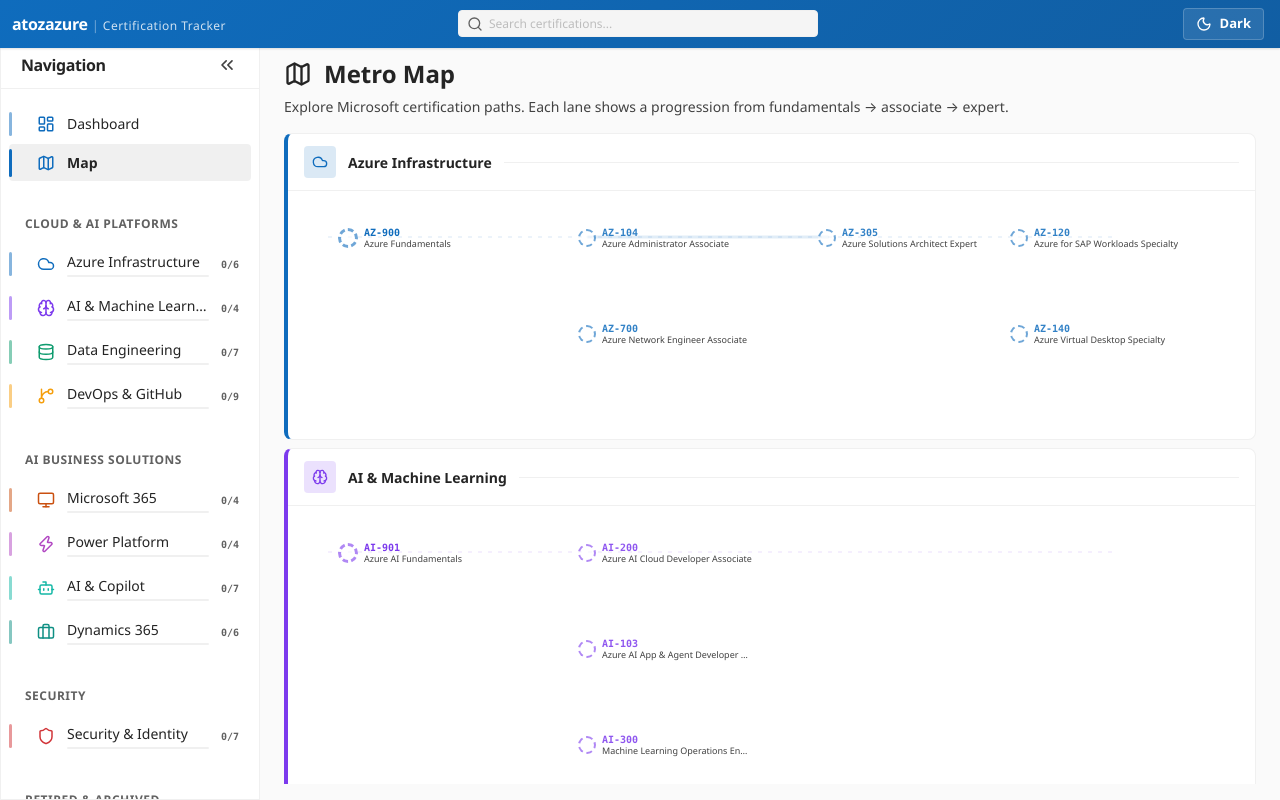
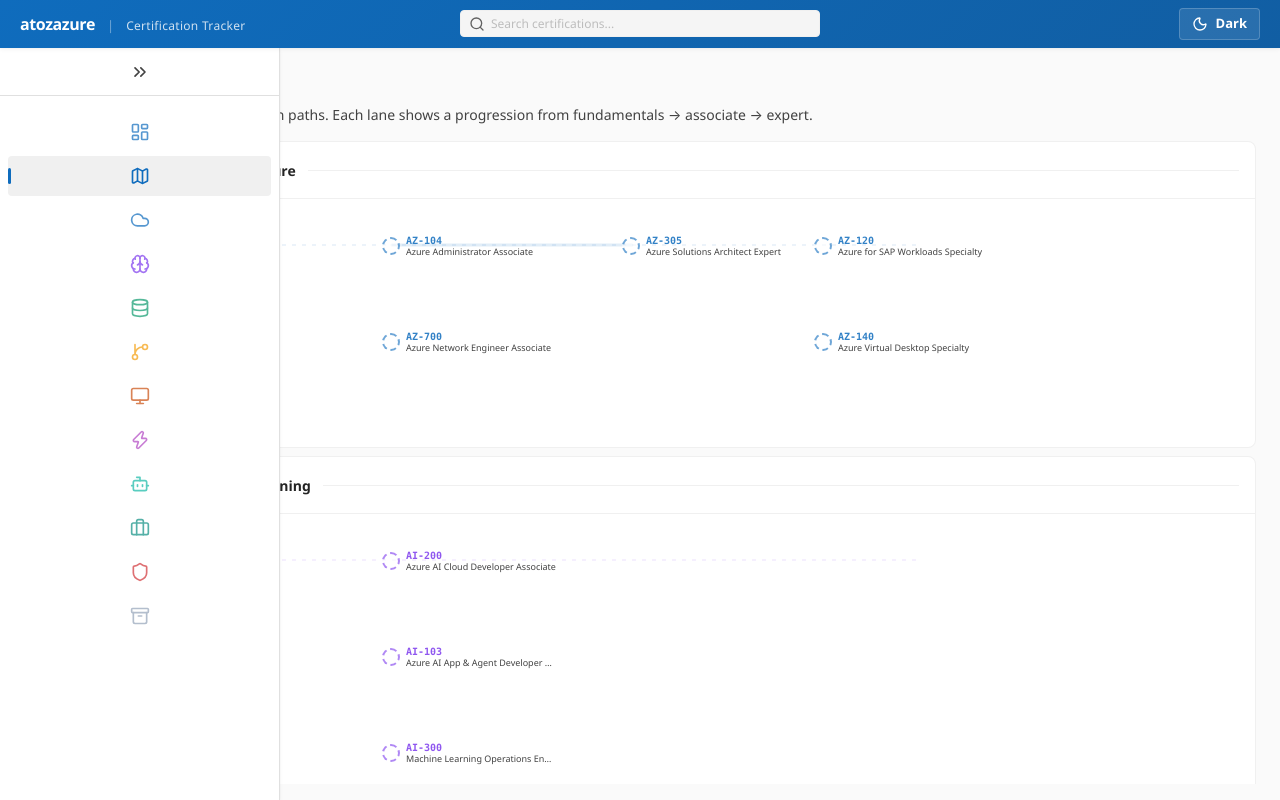
Before and after one commit to danzure/microsoft-certified-tracker, a React (Vite) app: page /map in a window 1280 px wide. Built offline with nearby package versions, Linux system fonts and the light colour scheme.

Commit message:
Header + sidebar updates

```diff
--- a/src/App.jsx
+++ b/src/App.jsx
@@ -10,7 +10,7 @@ import { useState } from 'react';
 import './App.css';
 
 function App() {
-  const [sidebarOpen, setSidebarOpen] = useState(true);
+  const [sidebarOpen, setSidebarOpen] = useState(false);
 
   const toggleSidebar = () => setSidebarOpen((prev) => !prev);
   const closeSidebar = () => setSidebarOpen(false);
--- a/src/components/Layout/Header.css
+++ b/src/components/Layout/Header.css
@@ -7,17 +7,17 @@
   display: flex;
   align-items: center;
   justify-content: space-between;
-  padding: 0 var(--space-4) 0 var(--space-3);
+  padding: 0 12px;
   z-index: var(--z-header);
-  background: linear-gradient(135deg, var(--colorBrandBackground), var(--colorBrandBackgroundHover));
+  background: linear-gradient(135deg, #0f6cbd 0%, #115ea3 100%);
   border-bottom: 1px solid transparent;
   color: #ffffff;
-  box-shadow: var(--shadow-sm);
+  box-shadow: 0 2px 4px rgba(0, 0, 0, 0.04), 0 0 2px rgba(0, 0, 0, 0.06);
 }
 
 [data-theme="dark"] .header {
-  background: var(--bg-surface-2);
-  border-bottom: 1px solid var(--border-subtle);
+  background: var(--colorNeutralBackground4);
+  border-bottom: 1px solid var(--border-default);
   color: var(--text-primary);
   box-shadow: none;
 }
@@ -31,7 +31,7 @@
 }
 
 .header__left {
-  gap: var(--space-2);
+  gap: 8px;
   flex: 1;
 }
 
@@ -47,7 +47,7 @@
 }
 
 .header__menu-btn {
-  display: flex;
+  display: none;
   align-items: center;
   justify-content: center;
   padding: 6px;
@@ -69,28 +69,30 @@
 .header__brand {
   display: flex;
   align-items: baseline;
+  gap: 8px;
   text-decoration: none;
   min-width: 0;
   color: inherit;
 }
 
 .header__brand-prefix {
-  font-weight: var(--fw-semibold);
+  font-weight: 600;
   font-size: 16px;
-  letter-spacing: var(--letter-spacing-tight);
+  letter-spacing: -0.025em;
+  color: #ffffff;
   flex-shrink: 0;
 }
 
 .header__brand-divider {
   font-size: 13px;
+  color: rgba(255, 255, 255, 0.4);
   margin: 0 4px;
-  opacity: 0.4;
 }
 
 .header__brand-title {
   font-size: 12px;
-  opacity: 0.8;
-  letter-spacing: var(--letter-spacing-wide);
+  color: rgba(255, 255, 255, 0.8);
+  letter-spacing: 0.025em;
   white-space: nowrap;
   overflow: hidden;
   text-overflow: ellipsis;
@@ -179,6 +181,12 @@
 }
 
 @media (min-width: 769px) {
+  .header {
+    padding: 0 20px;
+  }
+  .header__left {
+    gap: 16px;
+  }
   .header__menu-btn {
     display: none;
   }
@@ -189,7 +197,10 @@
     display: none;
   }
   .header {
-    padding: 0 var(--space-3) 0 var(--space-2);
-    gap: var(--space-2);
+    padding: 0 12px;
+    gap: 8px;
+  }
+  .header__menu-btn {
+    display: flex;
   }
 }
--- a/src/components/Layout/Sidebar.css
+++ b/src/components/Layout/Sidebar.css
@@ -11,30 +11,33 @@
   top: var(--header-height);
   left: 0;
   bottom: 0;
-  width: var(--sidebar-width);
+  width: 280px;
   background: var(--bg-surface-1);
-  border-right: 1px solid var(--border-subtle);
+  border-right: 1px solid var(--border-default);
   display: flex;
   flex-direction: column;
   z-index: var(--z-sidebar);
   overflow-y: auto;
   overflow-x: hidden;
-  transition: transform var(--transition-base), width var(--transition-base);
+  transition: width 300ms ease-in-out;
+  box-shadow: 0 2px 4px rgba(0, 0, 0, 0.04), 0 0 2px rgba(0, 0, 0, 0.06);
 }
+
+/* --- Sidebar Header --- */
 
 .sidebar__header {
   height: 48px;
   display: flex;
   align-items: center;
-  border-bottom: 1px solid var(--border-subtle);
+  border-bottom: 1px solid var(--border-default);
   overflow: hidden;
   white-space: nowrap;
-  transition: padding var(--transition-base), justify-content var(--transition-base);
+  transition: all 300ms ease-in-out;
   flex-shrink: 0;
 }
 
 .sidebar__header--open {
-  padding: 0 var(--space-4);
+  padding: 0 16px;
   justify-content: space-between;
 }
 
@@ -44,7 +47,7 @@
 }
 
 .sidebar__header-title {
-  font-weight: var(--fw-semibold);
+  font-weight: 600;
   font-size: 16px;
   letter-spacing: -0.025em;
   color: var(--text-primary);
@@ -53,17 +56,17 @@
 
 .sidebar__toggle-btn {
   padding: 6px;
-  border-radius: var(--radius-md);
+  border-radius: 4px;
   color: var(--text-secondary);
   display: flex;
   align-items: center;
   justify-content: center;
-  transition: background var(--transition-fast), color var(--transition-fast);
+  transition: background 200ms ease, color 200ms ease;
   flex-shrink: 0;
 }
 
 .sidebar__toggle-btn:hover {
-  background: var(--colorSubtleBackgroundHover);
+  background: var(--colorNeutralBackgroundHover);
   color: var(--text-primary);
 }
 
@@ -75,19 +78,21 @@
   display: none;
 }
 
+/* --- Navigation --- */
+
 .sidebar__nav {
   flex: 1;
-  padding: var(--space-4) var(--space-2) 0;
+  padding: 16px 0 0;
   display: flex;
   flex-direction: column;
-  gap: 2px;
+  gap: 4px;
 }
 
 .sidebar__pillar-group {
-  margin-bottom: var(--space-4);
+  margin-bottom: 16px;
   display: flex;
   flex-direction: column;
-  gap: 2px;
+  gap: 4px;
 }
 
 .sidebar__pillar-title {
@@ -95,58 +100,82 @@
   text-transform: uppercase;
   letter-spacing: var(--letter-spacing-wide);
   color: var(--text-tertiary);
-  font-weight: var(--fw-semibold);
-  padding: var(--space-2) var(--space-4);
-  margin-top: var(--space-2);
+  font-weight: 600;
+  padding: 8px 20px;
+  margin-top: 8px;
   white-space: nowrap;
   opacity: 1;
-  transition: opacity var(--transition-base);
+  transition: opacity 300ms ease-in-out;
 }
+
+/* --- Nav Links --- */
 
 .sidebar__link {
   display: flex;
   align-items: center;
-  gap: var(--space-3);
-  padding: var(--space-2) var(--space-3);
-  border-radius: var(--radius-md);
+  gap: 12px;
+  padding: 10px 12px;
+  margin: 0 8px;
+  border-radius: 4px;
   text-decoration: none;
-  transition: background var(--transition-fast), padding var(--transition-base);
+  font-size: 15px;
+  font-weight: 500;
+  color: var(--text-secondary);
+  transition: all 200ms ease;
   position: relative;
 }
 
 .sidebar__link:hover {
-  background: var(--colorSubtleBackgroundHover);
+  background: var(--colorNeutralBackgroundHover);
+  color: var(--text-primary);
 }
 
 .sidebar__link--active {
-  background: var(--colorSubtleBackgroundActive);
+  background: var(--colorNeutralBackground4);
+  color: var(--colorBrandForeground1);
+  font-weight: 600;
 }
+
+/* --- Active Indicator --- */
 
 .sidebar__link-indicator {
   position: absolute;
   left: 0;
+  top: 50%;
+  transform: translateY(-50%);
   width: 3px;
-  height: 24px;
-  border-radius: 2px;
-  background: var(--line-color);
+  height: 16px;
+  border-radius: 9999px;
+  background: transparent;
   flex-shrink: 0;
-  opacity: 0.5;
-  transition: opacity var(--transition-fast), height var(--transition-fast);
+  transition: background 200ms ease;
 }
 
-.sidebar__link:hover .sidebar__link-indicator,
 .sidebar__link--active .sidebar__link-indicator {
-  opacity: 1;
-  height: 28px;
+  background: var(--colorBrandBackground);
 }
 
+/* --- Icon --- */
+
 .sidebar__link-icon {
-  color: var(--line-color);
+  color: var(--line-color, currentColor);
   display: flex;
   align-items: center;
   flex-shrink: 0;
-  padding-left: var(--space-4);
+  min-width: 20px;
+  opacity: 0.7;
+  transition: opacity 200ms ease;
 }
+
+.sidebar__link:hover .sidebar__link-icon {
+  opacity: 1;
+}
+
+.sidebar__link--active .sidebar__link-icon {
+  opacity: 1;
+}
+
+/* --- Link Content --- */
 
 .sidebar__link-content {
   flex: 1;
@@ -157,17 +186,15 @@
 }
 
 .sidebar__link-name {
-  font-size: var(--fs-body1);
-  font-weight: var(--fw-regular);
-  color: var(--text-primary);
+  font-size: 15px;
+  font-weight: inherit;
+  color: inherit;
   white-space: nowrap;
   overflow: hidden;
   text-overflow: ellipsis;
 }
 
-.sidebar__link--active .sidebar__link-name {
-  font-weight: var(--fw-semibold);
-}
+/* --- Progress Bar --- */
 
 .sidebar__link-progress-bar {
   width: 100%;
@@ -184,31 +211,35 @@
   transition: width 0.6s var(--curve-decelerate);
 }
 
+/* --- Link Count --- */
+
 .sidebar__link-count {
   font-size: var(--fs-caption2);
-  font-weight: var(--fw-semibold);
+  font-weight: 600;
   color: var(--text-tertiary);
   font-family: var(--font-mono);
   white-space: nowrap;
 }
 
+/* --- Footer --- */
+
 .sidebar__footer {
-  padding: var(--space-4);
-  border-top: 1px solid var(--border-subtle);
+  padding: 16px;
+  border-top: 1px solid var(--border-default);
   display: flex;
   flex-direction: column;
-  gap: var(--space-4);
+  gap: 16px;
 }
 
 .sidebar__poster-link {
   display: flex;
   align-items: center;
-  gap: var(--space-2);
+  gap: 8px;
   font-size: var(--fs-caption1);
   color: var(--colorBrandForeground1);
   text-decoration: none;
-  font-weight: var(--fw-semibold);
-  transition: color var(--transition-fast);
+  font-weight: 600;
+  transition: color 200ms ease;
   white-space: nowrap;
 }
 
@@ -220,13 +251,13 @@
 .sidebar__legend {
   display: flex;
   flex-direction: column;
-  gap: var(--space-2);
+  gap: 8px;
 }
 
 .sidebar__legend-item {
   display: flex;
   align-items: center;
-  gap: var(--space-2);
+  gap: 8px;
   font-size: var(--fs-caption2);
   color: var(--text-tertiary);
   white-space: nowrap;
@@ -235,7 +266,7 @@
 .sidebar__legend-dot {
   width: 8px;
   height: 8px;
-  border-radius: var(--radius-full);
+  border-radius: 9999px;
 }
 
 .sidebar__legend-dot--completed {
@@ -253,10 +284,13 @@
   height: 7px;
 }
 
-/* Desktop Collapsed State */
+/* ========================================
+   Desktop Collapsed State
+   ======================================== */
+
 @media (min-width: 769px) {
   .sidebar--collapsed {
-    width: var(--sidebar-collapsed);
+    width: 64px;
   }
 
   .sidebar--collapsed .sidebar__pillar-group {
@@ -278,30 +312,33 @@
 
   .sidebar--collapsed .sidebar__link {
     justify-content: center;
-    padding-left: 0;
-    padding-right: 0;
+    padding: 10px 0;
   }
 
   .sidebar--collapsed .sidebar__link-icon {
-    padding-left: 0;
+    margin: 0 auto;
   }
 }
 
-/* Mobile */
+/* ========================================
+   Mobile
+   ======================================== */
+
 @media (max-width: 768px) {
   .sidebar {
     transform: translateX(-100%);
-    width: var(--sidebar-width);
+    width: 280px;
+    transition: transform 300ms ease-in-out;
   }
 
   .sidebar--open {
     transform: translateX(0);
-    width: var(--sidebar-width);
+    width: 280px;
   }
 
   .sidebar--collapsed {
     transform: translateX(-100%);
-    width: var(--sidebar-width);
+    width: 280px;
   }
 
   .sidebar--open ~ .sidebar-overlay,
@@ -318,7 +355,7 @@
   }
 
   .sidebar__header--collapsed {
-    padding: 0 var(--space-4);
+    padding: 0 16px;
     justify-content: space-between;
   }
 }
--- a/src/components/Layout/Sidebar.jsx
+++ b/src/components/Layout/Sidebar.jsx
@@ -9,13 +9,13 @@ const Sidebar = ({ isOpen, onClose, onToggle }) => {
 
   const getIcon = (iconName) => {
     const Icon = Icons[iconName];
-    return Icon ? <Icon size={18} /> : <Icons.Circle size={18} />;
+    return Icon ? <Icon size={20} /> : <Icons.Circle size={20} />;
   };
 
   return (
     <>
       {isOpen && <div className="sidebar-overlay" onClick={onClose} />}
-      <aside className={`sidebar glass ${isOpen ? 'sidebar--open' : 'sidebar--collapsed'}`} id="path-sidebar">
+      <aside className={`sidebar ${isOpen ? 'sidebar--open' : 'sidebar--collapsed'}`} id="path-sidebar">
         <div className={`sidebar__header ${isOpen ? 'sidebar__header--open' : 'sidebar__header--collapsed'}`}>
           {isOpen && <span className="sidebar__header-title">Navigation</span>}
           <button className="sidebar__toggle-btn sidebar__toggle-desktop" onClick={onToggle} aria-label="Toggle sidebar">
@@ -40,7 +40,7 @@ const Sidebar = ({ isOpen, onClose, onToggle }) => {
             >
               <div className="sidebar__link-indicator" />
               <div className="sidebar__link-icon" title="Dashboard">
-                <Icons.LayoutDashboard size={18} />
+                <Icons.LayoutDashboard size={20} />
               </div>
               <div className="sidebar__link-content">
                 <span className="sidebar__link-name">Dashboard</span>
@@ -58,7 +58,7 @@ const Sidebar = ({ isOpen, onClose, onToggle }) => {
             >
               <div className="sidebar__link-indicator" />
               <div className="sidebar__link-icon" title="Map">
-                <Icons.Map size={18} />
+                <Icons.Map size={20} />
               </div>
               <div className="sidebar__link-content">
                 <span className="sidebar__link-name">Map</span>
--- a/src/index.css
+++ b/src/index.css
@@ -212,9 +212,9 @@
   --transition-spring: 500ms cubic-bezier(0.34, 1.56, 0.64, 1);
 
   /* ── Layout ── */
-  --header-height: 40px;
-  --sidebar-width: 260px;
-  --sidebar-collapsed: 48px;
+  --header-height: 48px;
+  --sidebar-width: 280px;
+  --sidebar-collapsed: 64px;
   --content-max-width: 1400px;
 
   /* ── Z-index ── */
```
